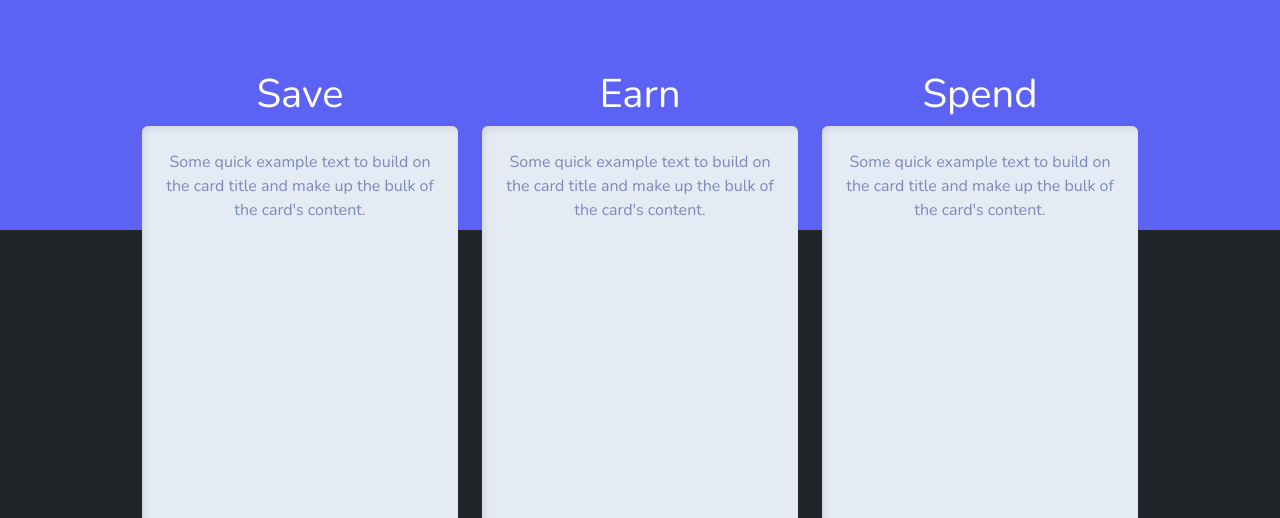
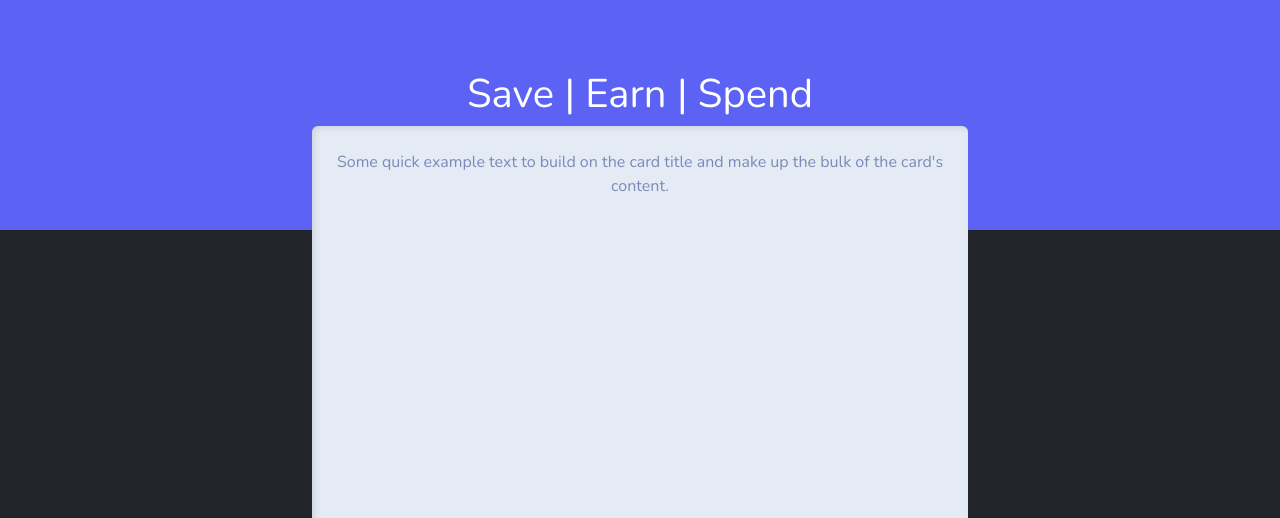
Before and after one commit to wescosmic/sorrel-banq-app, a React (Create React App) app: page /home in a window 1280 px wide. Shown: the part 356-874 px from the top of the page. Built offline with nearby package versions, Linux system fonts and the light colour scheme.

Commit message:
Update home.js

```diff
--- a/src/pages/home.js
+++ b/src/pages/home.js
@@ -14,7 +14,12 @@ const Home = () => {
                 <WalletConnect></WalletConnect>
               </div>
             </div>
-
+            <div class="row mt-4">
+              <div class="col text-center d-lg-none">
+                <h1>Bridge</h1>
+                <p>Convert your stablecoins into the real world</p>
+              </div>
+            </div>
 
         </div>
     </div>
@@ -23,8 +28,9 @@ const Home = () => {
     <div class="container home content mt-n4">
 
             <div class="row mt-5 mx-5 text-center">
-              <div class="col">
-                <h1>Save</h1>
+              <div class="col"></div>
+              <div class="col-8">
+                <h1>Save | Earn | Spend</h1>
 
                 <div class="card" >
                   <div class="card-body">
@@ -33,26 +39,7 @@ const Home = () => {
                 </div>
 
               </div>
-              <div class="col">
-                <h1>Earn</h1>
-
-                <div class="card" >
-                  <div class="card-body">
-                    <p class="card-text">Some quick example text to build on the card title and make up the bulk of the card's content.</p>
-                  </div>
-                </div>
-
-              </div>
-              <div class="col">
-                <h1>Spend</h1>
-
-                <div class="card" >
-                  <div class="card-body">
-                    <p class="card-text">Some quick example text to build on the card title and make up the bulk of the card's content.</p>
-                  </div>
-                </div>
-
-              </div>
+              <div class="col"></div>
             </div>
 
     </div>
```
